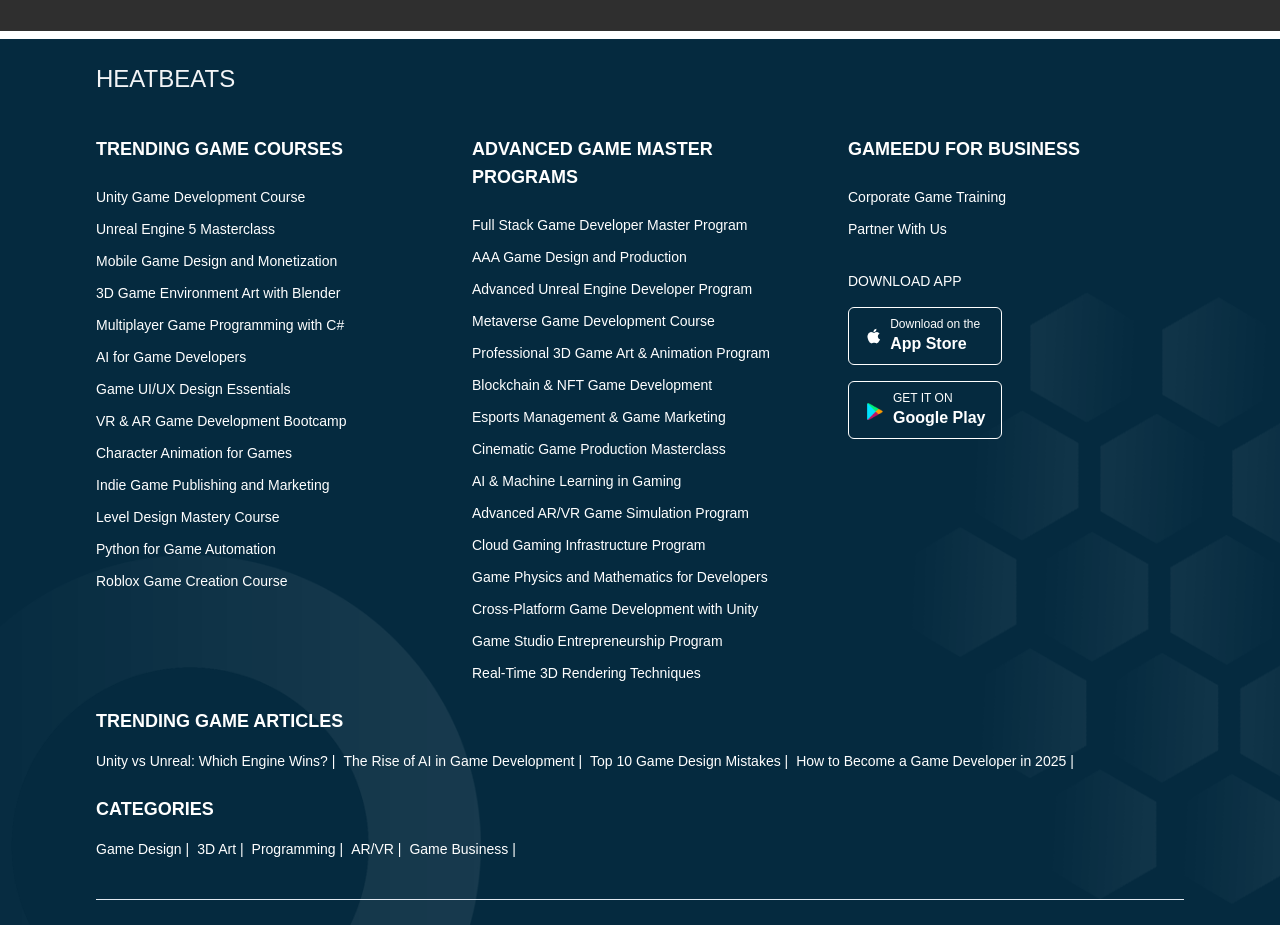
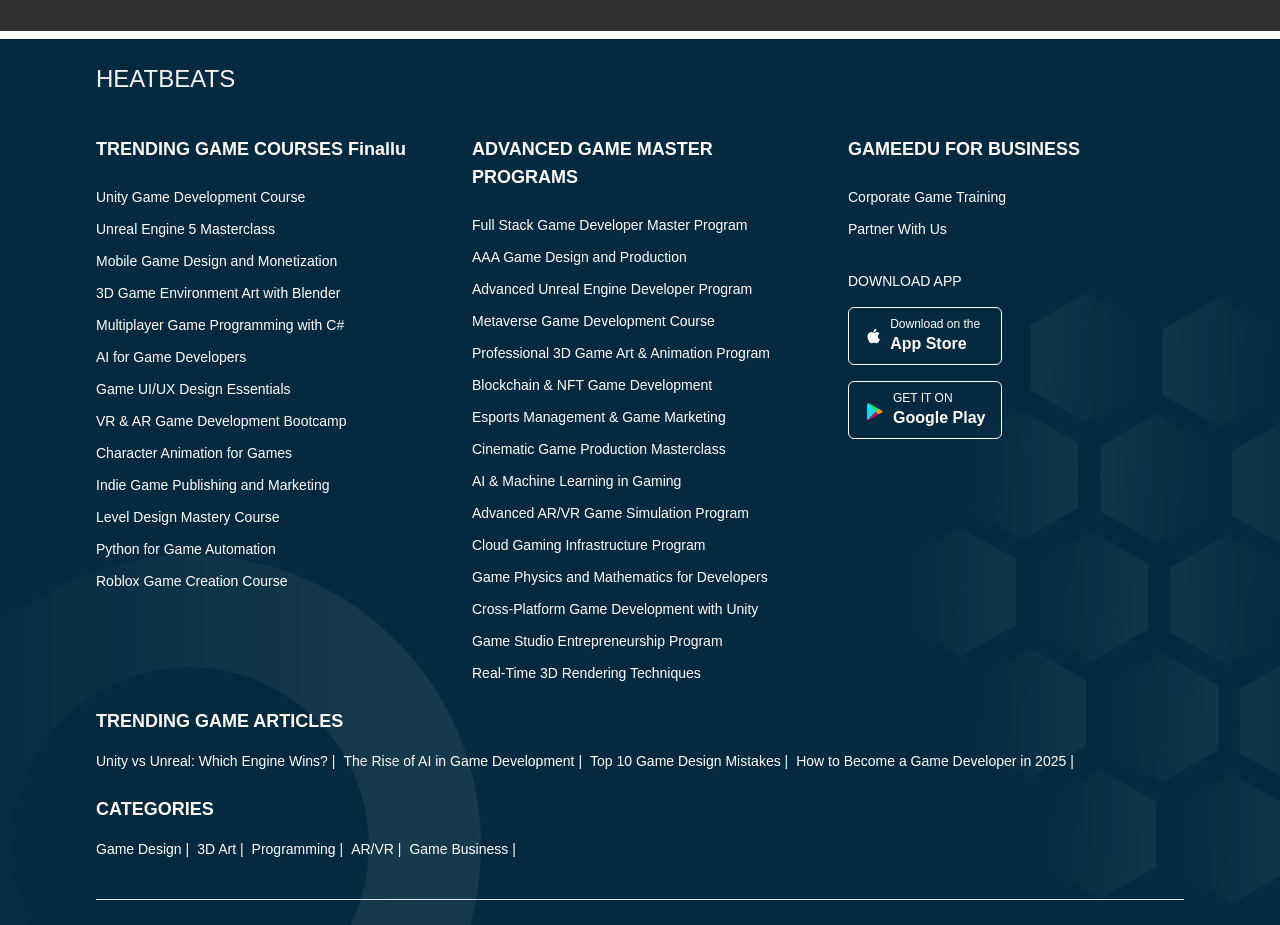
Before and after one commit to Hasan-Abaris/HeatBeats, a Next.js app: page / in a window 1280 px wide. Shown: the part 4620-5545 px from the top of the page. Built offline with nearby package versions, Linux system fonts and the light colour scheme; grey boxes are pictures that could not be loaded; a web font is replaced by a local one.

Commit message:
initital

```diff
--- a/components/common/Footer/Footer.jsx
+++ b/components/common/Footer/Footer.jsx
@@ -57,7 +57,7 @@
           {/* Trending Game Courses */}
           <div>
             <h3 className="text-lg font-bold text-white pb-2 mb-4 text-center sm:text-start">
-              TRENDING GAME COURSES
+              TRENDING GAME COURSES Finallu
             </h3>
             <ul className="space-y-3 text-white text-center sm:text-start">
               {footerData.TRENDING_GAME_COURSES.map((item, index) => (
```
